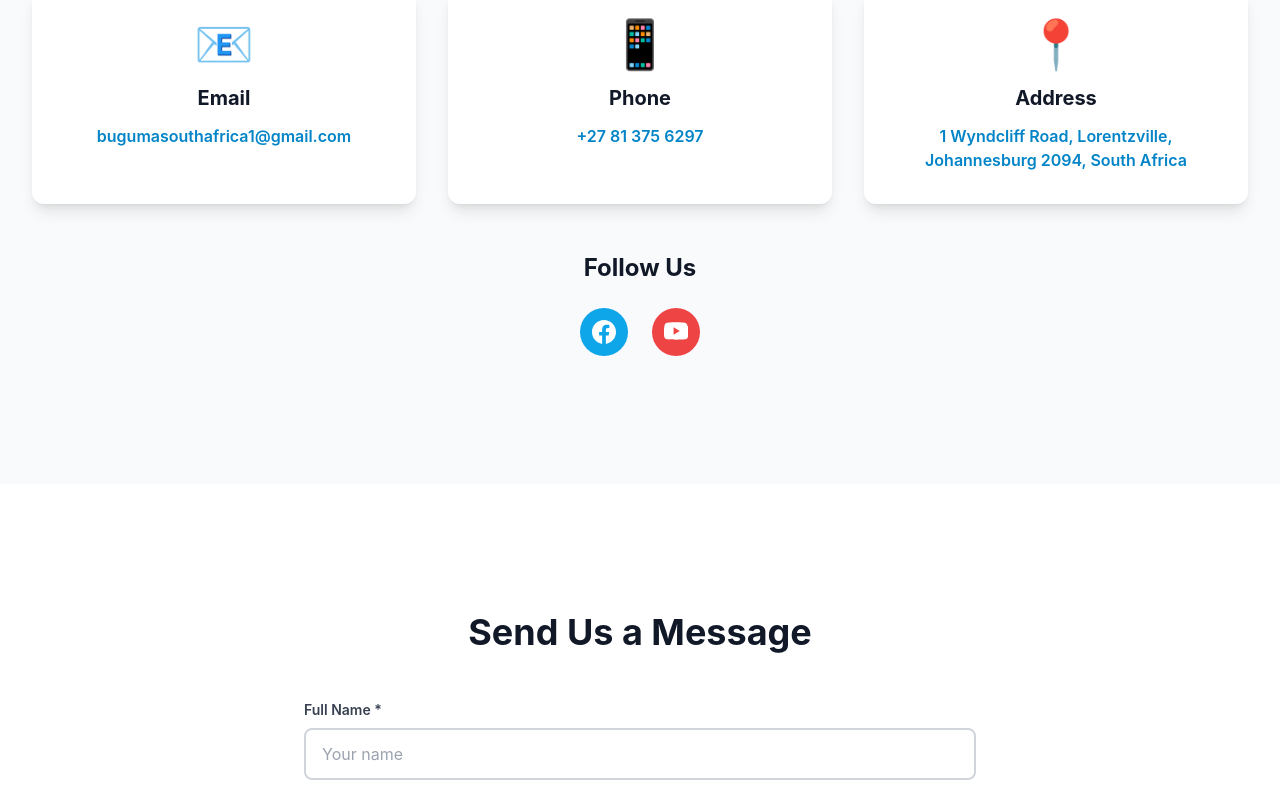
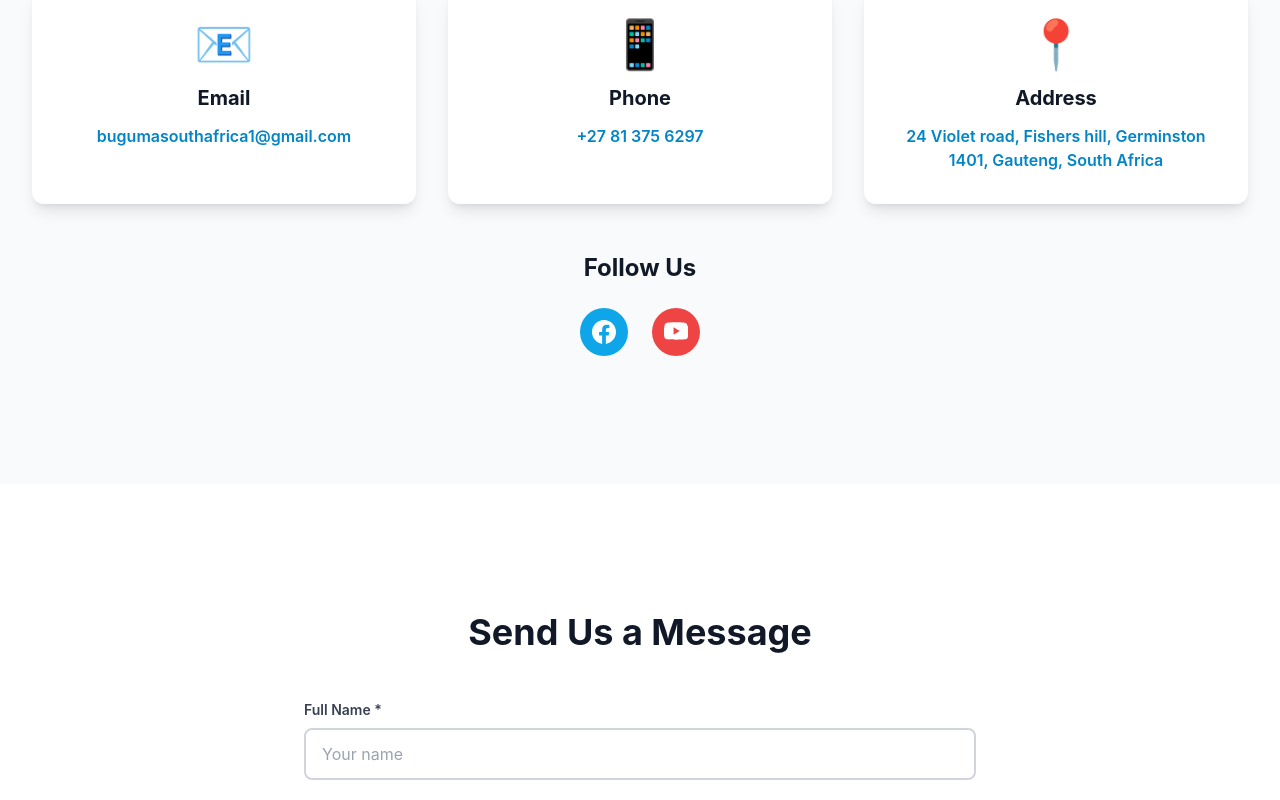
Before and after one commit to S-ciz/buguma, a Next.js app: page /contact in a window 1280 px wide. Shown: the part 940-1740 px from the top of the page. Built offline with nearby package versions, Linux system fonts and the light colour scheme.

Commit message:
update address

```diff
--- a/app/components/Footer.jsx
+++ b/app/components/Footer.jsx
@@ -2,8 +2,7 @@ import Link from "next/link";
 export default function Footer() {
   const currentYear = new Date().getFullYear();
 
-  const googleUrl =
-    "https://www.google.com/maps/place/1+Wyndcliff+Road+Lorentzville,+Johannesburg+2094,+South+Africa/@-26.1870795,28.066495,3a,75y,193.78h,90t/data=!3m4!1e1!3m2!1sn5HagvxiYS34seWsuvFicA!2e0!4m2!3m1!1s0x1e950dd345934575:0xdffeeddbd663ca4?sa=X&ved=1t:3780&ictx=111";
+  const googleUrl = "https://maps.app.goo.gl/fXvvkiw1JgxMTtum6";
   return (
     <footer className="bg-gray-900 text-white">
       <div className="container-custom py-16 md:py-20">
@@ -85,11 +84,11 @@ export default function Footer() {
               </li>
               <li className="text-gray-400 text-xs">
                 <a href={googleUrl} target="_blank" rel="noopener noreferrer">
-                  1 Wyndcliff Road
+                 24 Violet road, Fishers hill
                   <br />
-                  Lorentzville, Johannesburg
+                  Germinston, 1401
                   <br />
-                  2094, South Africa
+                  Gauteng, South Africa
                 </a>
               </li>
             </ul>
--- a/app/contact/page.jsx
+++ b/app/contact/page.jsx
@@ -72,7 +72,7 @@ export default function ContactPage() {
     {
       icon: "📍",
       title: "Address",
-      value: "1 Wyndcliff Road, Lorentzville, Johannesburg 2094, South Africa",
+      value: "24 Violet road, Fishers hill, Germinston 1401, Gauteng, South Africa",
       link: "#",
     },
   ];
```
